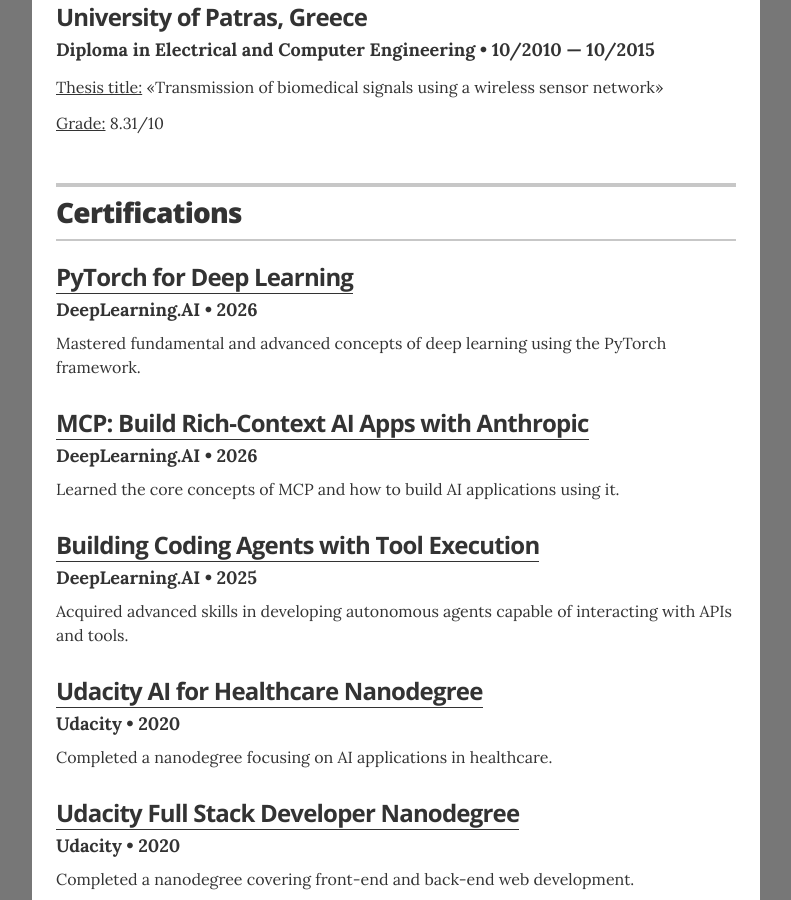
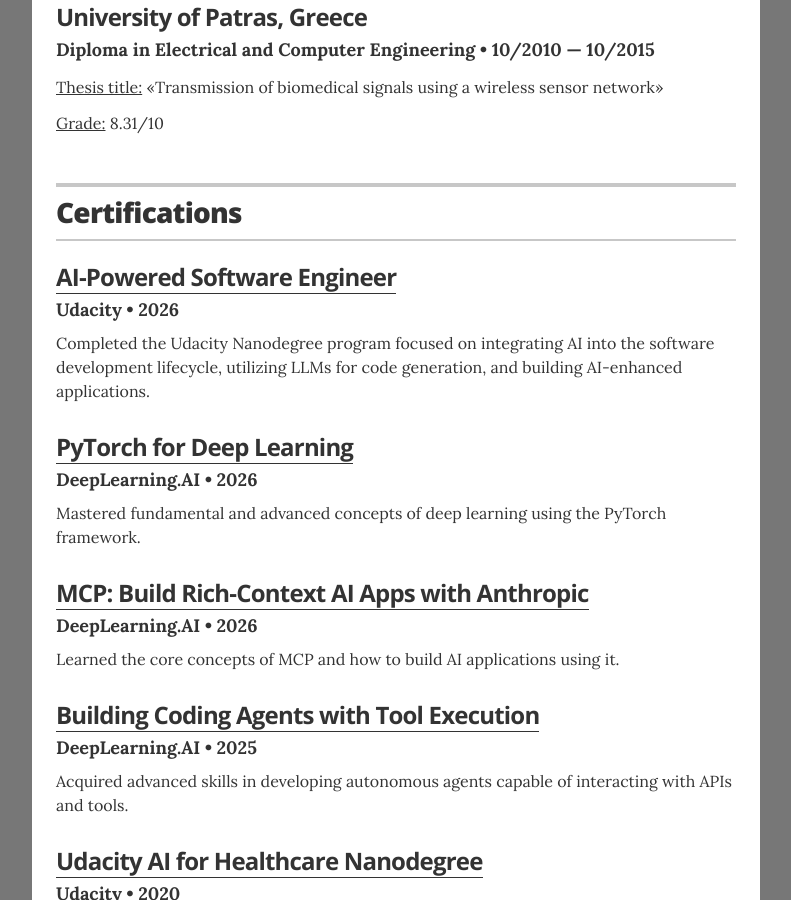
Before and after one commit to ptsinganos/ptsinganos.github.io, a Jekyll site: the page built from index.html, in a window 1280 px wide and 900 px high, scrolled down 2086 px. Shown: the whole window, without its empty margins (244-1035 px from the left). Built offline with Jekyll 4.4.1, drawn with Linux system fonts in a browser that asks for light colours.

Commit message:
Update certs

```diff
--- a/_data/certifications.yml
+++ b/_data/certifications.yml
@@ -1,3 +1,8 @@
+- name: AI-Powered Software Engineer
+  issuer: Udacity
+  date: 2026
+  url: "https://www.udacity.com/certificate/e/a3192c5a-001a-11f1-8ef5-93f4072c40f8"
+  summary: "Completed the Udacity Nanodegree program focused on integrating AI into the software development lifecycle, utilizing LLMs for code generation, and building AI-enhanced applications."
 - name: PyTorch for Deep Learning
   issuer: DeepLearning.AI
   date: 2026
```
